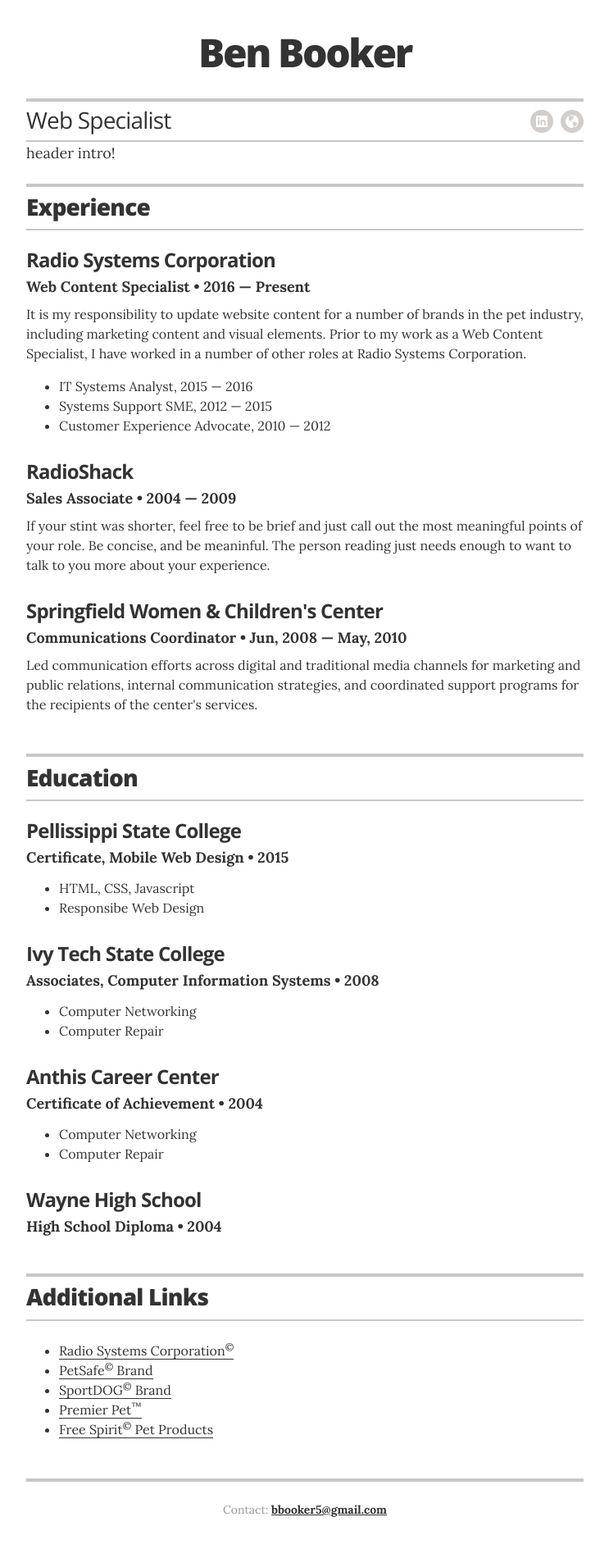
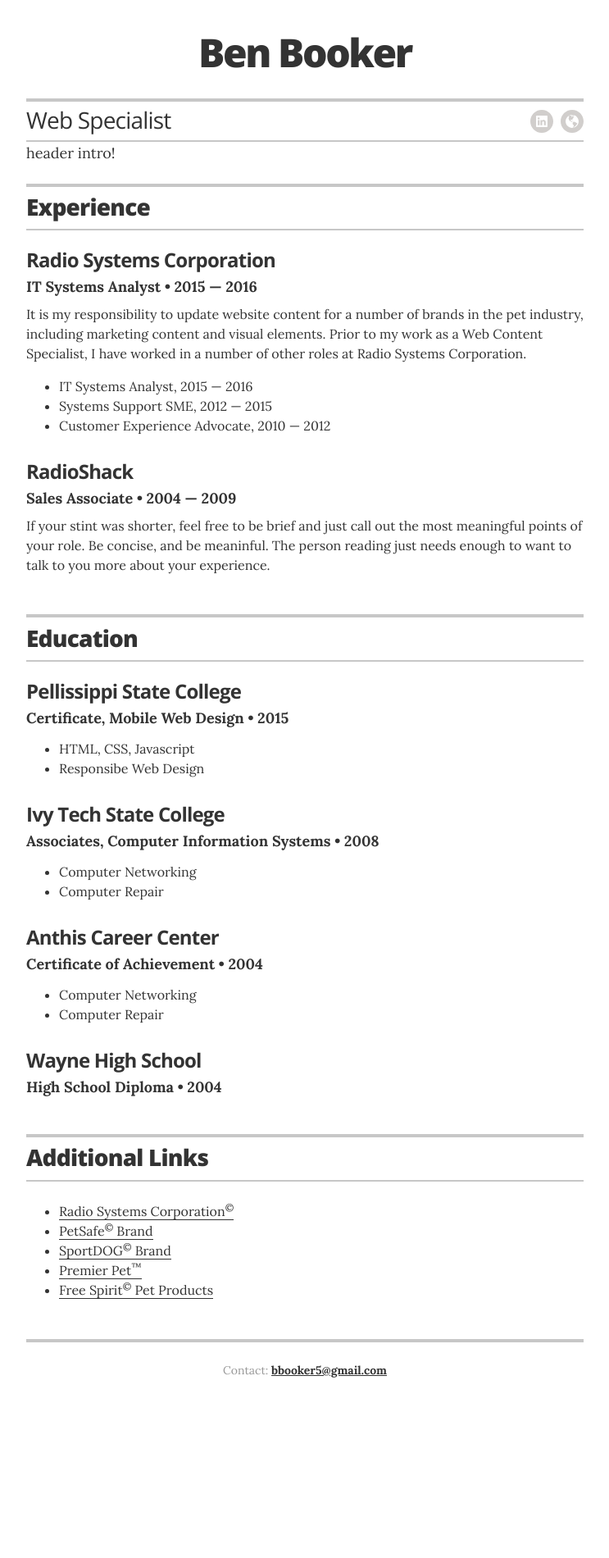
Before and after one commit to bbooker5/about, a Jekyll site: the page built from index.html, in a window 1280 px wide. Shown: the whole page at 82% size, without its empty margins (268-1011 px from the left). Built offline with Jekyll 4.4.1, drawn with Linux system fonts in a browser that asks for light colours; after the commit the page ends 1730 px from its top, so only the background shows below that.

Commit message:
Update _data/experience.yml

```diff
--- a/_data/experience.yml
+++ b/_data/experience.yml
@@ -5,15 +5,12 @@
   duration: 2016 &mdash; Present
   summary: It is my responsibility to update website content for a number of brands in the pet industry, including marketing content and visual elements. Prior to my work as a Web Content Specialist, I have worked in a number of other roles at Radio Systems Corporation.<ul class="resume-item-list"><li>IT Systems Analyst, 2015 &mdash; 2016</li><li>Systems Support SME, 2012 &mdash; 2015</li><li>Customer Experience Advocate, 2010 &mdash; 2012</li></ul>
 
+  position: IT Systems Analyst
+  duration: 2015 &mdash; 2016
+  summary: It is my responsibility to update website content for a number of brands in the pet industry, including marketing content and visual elements. Prior to my work as a Web Content Specialist, I have worked in a number of other roles at Radio Systems Corporation.<ul class="resume-item-list"><li>IT Systems Analyst, 2015 &mdash; 2016</li><li>Systems Support SME, 2012 &mdash; 2015</li><li>Customer Experience Advocate, 2010 &mdash; 2012</li></ul>
+
 # Director of Digital Stratgy
 - company: RadioShack
   position: Sales Associate
   duration: 2004 &mdash; 2009
   summary: If your stint was shorter, feel free to be brief and just call out the most meaningful points of your role. Be concise, and be meaninful. The person reading just needs enough to want to talk to you more about your experience.
-
-
-# Communications Coordinator
-- company: Springfield Women & Children's Center
-  position: Communications Coordinator
-  duration:   Jun, 2008  &mdash; May, 2010
-  summary: Led communication efforts across digital and traditional media channels for marketing and public relations, internal communication strategies, and coordinated support programs for the recipients of the center's services.
```
